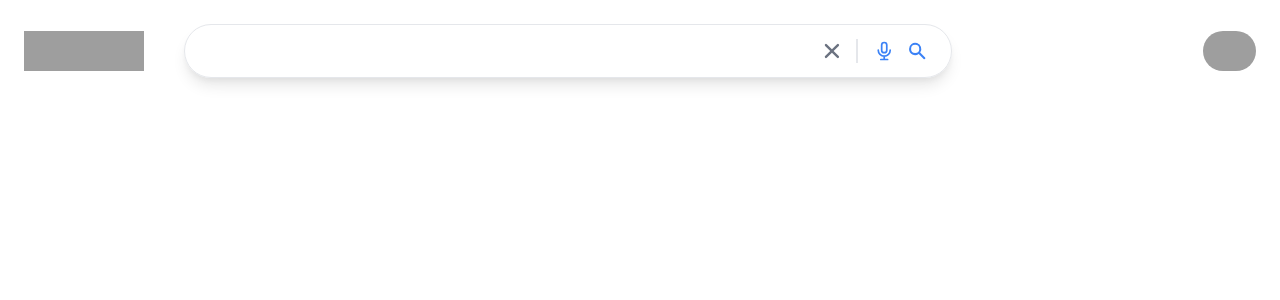
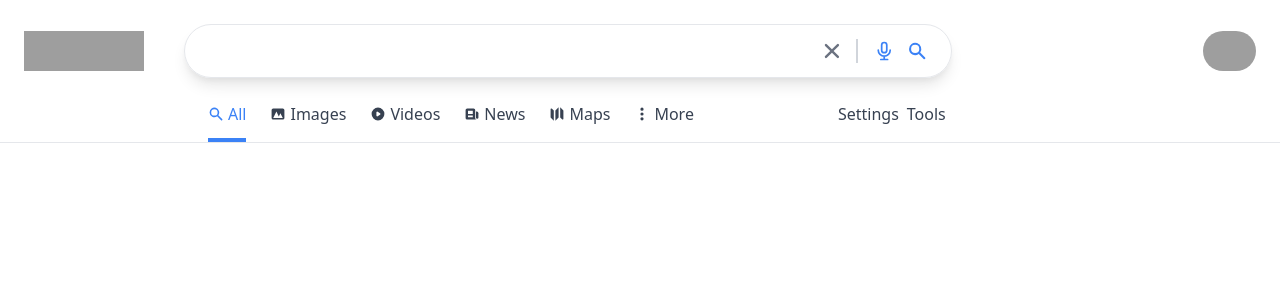
Before and after one commit to sustiono/next-google, a Next.js app: page /search in a window 1280 px wide. Shown: the top 300 px of the page. Built offline with nearby package versions, Linux system fonts and the light colour scheme; grey boxes are pictures that could not be loaded.

Commit message:
Add Header Options on Search Page

```diff
--- a/components/Header.js
+++ b/components/Header.js
@@ -4,6 +4,7 @@
 import { XIcon, SearchIcon } from "@heroicons/react/solid";
 import { MicrophoneIcon } from "@heroicons/react/outline";
 import Avatar from "./Avatar";
+import HeaderOptions from "./HeaderOptions";
 
 const Header = () => {
   const router = useRouter();
@@ -38,8 +39,8 @@
             className='h-7 sm:mr-3 text-gray-500 cursor-pointer transition duration-100 transform hover:scale-125'
             onClick={() => (searchInputRef.current.value = "")}
           />
-          <MicrophoneIcon className='mr-3 h-6 hidden sm:inline-flex text-blue-500 border-l-2 pl-4 border-gray-3 00' />
-          <SearchIcon className='h-6 hidden sm:inline-flex text-blue-500' />
+          <MicrophoneIcon className='mr-3 h-6 hidden sm:inline-flex text-blue-500 border-l-2 pl-4 border-gray-300 cursor-pointer' />
+          <SearchIcon className='h-6 hidden sm:inline-flex text-blue-500 cursor-pointer' />
           <button hidden type='submit' onClick={search}>
             Search
           </button>
@@ -49,6 +50,8 @@
           url='https://avatars.githubusercontent.com/u/19564599?v=4'
         />
       </div>
+
+      <HeaderOptions />
     </header>
   );
 };
--- /dev/null
+++ b/components/HeaderOption.js
@@ -0,0 +1,14 @@
+const HeaderOption = ({ Icon, title, selected }) => {
+  return (
+    <div
+      className={`flex items-center space-x-1 border-b-4 border-transparent hover:text-blue-500 hover:border-blue-500 pb-3 cursor-pointer ${
+        selected && "text-blue-500 border-blue-500"
+      }`}
+    >
+      <Icon className='h-4' />
+      <p className='hidden sm:inline-flex'>{title}</p>
+    </div>
+  );
+};
+
+export default HeaderOption;
--- /dev/null
+++ b/components/HeaderOptions.js
@@ -0,0 +1,32 @@
+import {
+  DotsVerticalIcon,
+  MapIcon,
+  NewspaperIcon,
+  PhotographIcon,
+  PlayIcon,
+  SearchIcon,
+} from "@heroicons/react/solid";
+
+import HeaderOption from "./HeaderOption";
+
+const HeaderOptions = () => {
+  return (
+    <div className='flex w-full text-gray-700 justify-evenly text-sm lg:text-base lg:justify-start lg:space-x-36 lg:pl-52 border-b'>
+      <div className='flex space-x-6'>
+        <HeaderOption Icon={SearchIcon} title='All' selected />
+        <HeaderOption Icon={PhotographIcon} title='Images' />
+        <HeaderOption Icon={PlayIcon} title='Videos' />
+        <HeaderOption Icon={NewspaperIcon} title='News' />
+        <HeaderOption Icon={MapIcon} title='Maps' />
+        <HeaderOption Icon={DotsVerticalIcon} title='More' />
+      </div>
+
+      <div className='flex space-x-2 '>
+        <p className='link'>Settings</p>
+        <p className='link'>Tools</p>
+      </div>
+    </div>
+  );
+};
+
+export default HeaderOptions;
```
